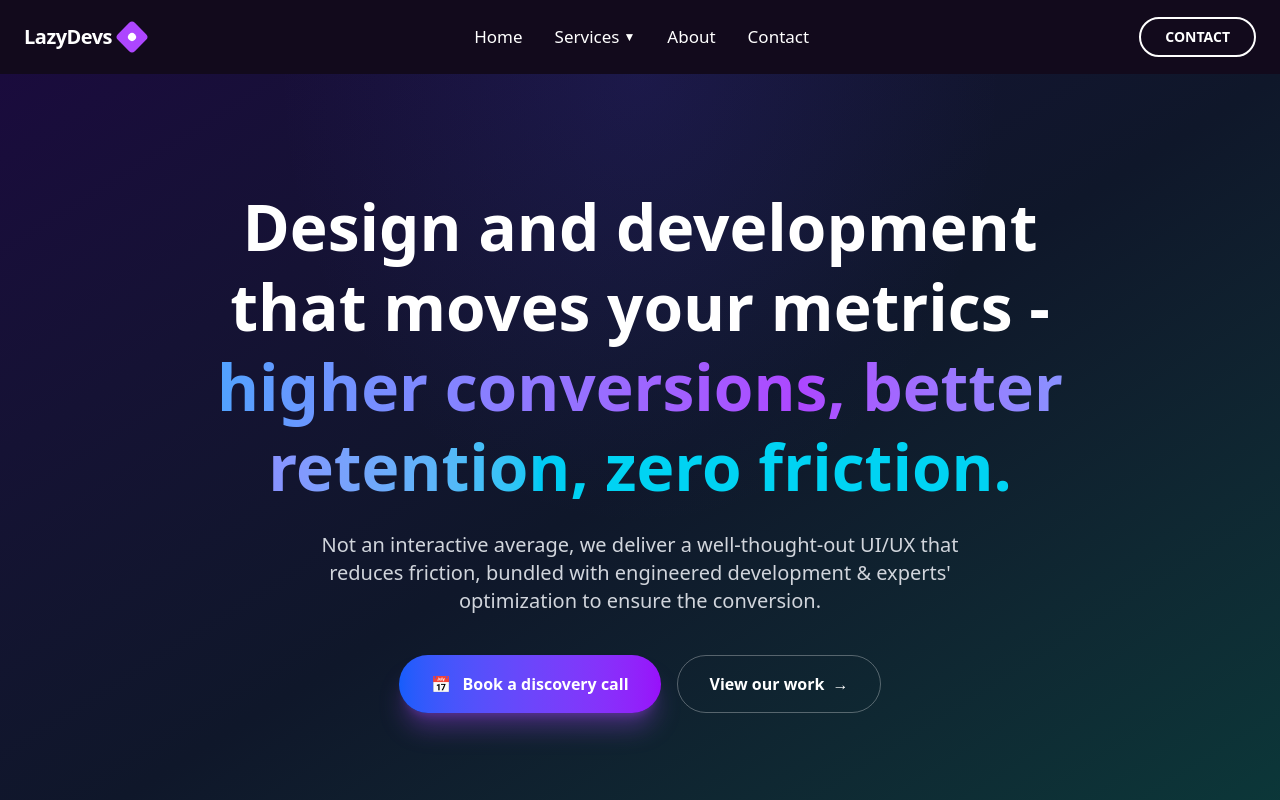
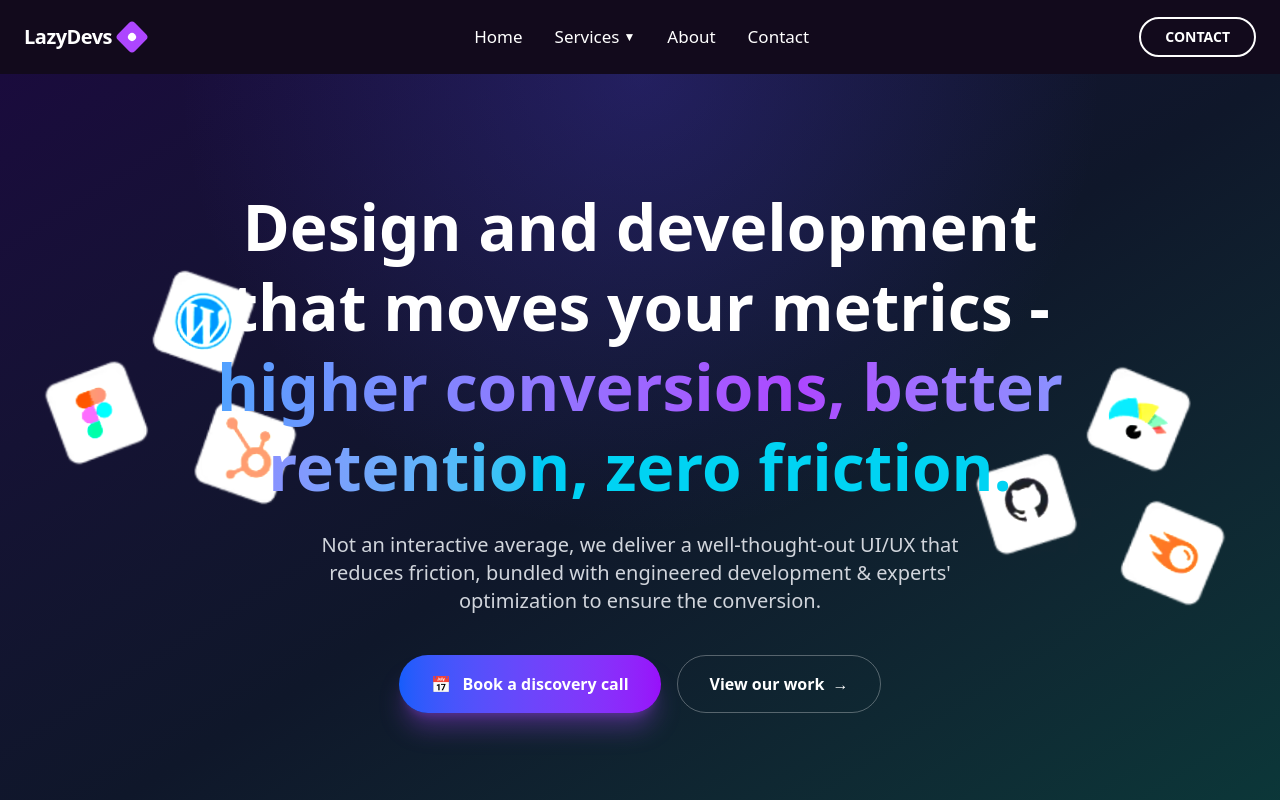
Before and after one commit to sumonpaul55/lazydevsit, a React (Vite) app: page / in a window 1280 px wide. Shown: the top 800 px of the page. Built offline with nearby package versions, Linux system fonts and the light colour scheme.

Commit message:
Banner complete

```diff
--- a/src/components/homePage/Banner.tsx
+++ b/src/components/homePage/Banner.tsx
@@ -1,7 +1,8 @@
 import { useEffect, useRef } from "react";
 import { gsap } from "gsap";
-import left from "../../../public/left.avif";
-import right from "../../../public/right.avif";
+
+const left = "/left.avif";
+const right = "/right.avif";
 
 export default function Banner() {
   const contentRef = useRef<HTMLDivElement | null>(null);
@@ -18,71 +19,85 @@ export default function Banner() {
       { opacity: 1, y: 0, duration: 1.4 },
     );
 
-    // Floating animation for left image
+    gsap.fromTo(
+      leftIconRef.current,
+      {
+        opacity: 0,
+        scale: 0.6,
+      },
+      {
+        opacity: 1,
+        scale: 1,
+        duration: 1.2,
+        delay: 0.4,
+        clearProps: "all",
+      },
+    );
+
+    gsap.fromTo(
+      rightIconRef.current,
+      {
+        opacity: 0,
+        scale: 0.6,
+      },
+      {
+        opacity: 1,
+        scale: 1,
+        duration: 1.2,
+        delay: 0.6,
+        clearProps: "all",
+      },
+    );
+
     gsap.to(leftIconRef.current, {
-      y: -25,
-      duration: 3.5,
-      repeat: -1,
-      yoyo: true,
-      ease: "sine.inOut",
-    });
-
-    // Floating animation for right image
-    gsap.to(rightIconRef.current, {
-      y: -25,
+      y: -35,
+      x: 15,
+      rotation: -4,
       duration: 4,
       repeat: -1,
       yoyo: true,
       ease: "sine.inOut",
     });
 
-    // Initial fade-in for images
-    gsap.from(leftIconRef.current, {
-      opacity: 0,
-      scale: 0.6,
-      duration: 1.2,
-      delay: 0.4,
-    });
-
-    gsap.from(rightIconRef.current, {
-      opacity: 0,
-      scale: 0.6,
-      duration: 1.2,
-      delay: 0.6,
+    gsap.to(rightIconRef.current, {
+      y: 35,
+      x: -15,
+      rotation: 4,
+      duration: 5,
+      repeat: -1,
+      yoyo: true,
+      ease: "sine.inOut",
     });
   }, []);
+
   return (
-    <div className="relative min-h-screen flex items-center justify-center bg-linear-to-br from-[#1a0b3d] via-[#0f172a] to-[#0a3a3a] overflow-hidden px-6 py-20">
-      <div className="absolute inset-0 z-0 bg-[radial-gradient(at_top,#4f46e520_0%,transparent_40%)]" />
+    <div className="relative min-h-screen flex items-center justify-center bg-gradient-to-br from-[#1a0b3d] via-[#0f172a] to-[#0a3a3a] overflow-hidden px-6 py-20">
+      {/* Background Glow */}
+      <div className="absolute inset-0 bg-[radial-gradient(circle_at_top,#4f46e540_0%,transparent_45%)] z-0" />
 
-      {/* Left Floating Image */}
-      <div className="absolute left-10 top-1/4 hidden lg:flex z-10 pointer-events-none">
       <img
         ref={leftIconRef}
         src={left}
         alt="left decoration"
-          className="w-72 md:w-80 object-contain drop-shadow-2xl"
+        className="absolute left-10 top-1/4 hidden lg:block w-64 z-20 object-contain opacity-100 brightness-125 contrast-125"
       />
-      </div>
 
-      {/* Right Floating Image */}
-      <div className="absolute right-10 top-1/3 hidden lg:flex z-10 pointer-events-none">
       <img
         ref={rightIconRef}
         src={right}
         alt="right decoration"
-          className="w-72 md:w-80 object-contain drop-shadow-2xl"
+        className="absolute right-10 top-1/3 hidden lg:block w-64 z-20 object-contain opacity-100 brightness-125 contrast-125"
       />
-      </div>
 
-      {/* Main Centered Content — z-20 keeps text above images if they overlap */}
+      {/* Content */}
       <div
         ref={contentRef}
-        className="max-w-4xl mx-auto text-center relative z-20"
+        className="max-w-4xl mx-auto text-center relative z-30"
       >
         <h1 className="text-5xl md:text-6xl lg:text-[64px] font-bold leading-tight text-white mb-6">
           Design and development that moves your metrics -
           <span className="bg-linear-to-r from-blue-400 via-purple-500 to-cyan-400 bg-clip-text text-transparent">
+            {" "}
             higher conversions, better retention,
           </span>
           <span className="text-cyan-400"> zero friction.</span>
@@ -90,13 +105,12 @@ export default function Banner() {
 
         <p className="text-lg md:text-xl text-gray-300 max-w-2xl mx-auto mb-10">
           Not an interactive average, we deliver a well-thought-out UI/UX that
-          reduces friction, bundled with engineered development &amp; experts'
+          reduces friction, bundled with engineered development & experts'
           optimization to ensure the conversion.
         </p>
 
-        {/* Buttons */}
         <div className="flex flex-col sm:flex-row gap-4 justify-center mb-12">
-          <button className="group px-8 py-4 bg-linear-to-r from-blue-600 to-purple-600 hover:from-blue-500 hover:to-purple-500 rounded-full font-semibold text-white flex items-center justify-center gap-3 transition-all duration-300 hover:scale-105 shadow-xl shadow-purple-500/30">
+          <button className="group px-8 py-4 bg-gradient-to-r from-blue-600 to-purple-600 hover:from-blue-500 hover:to-purple-500 rounded-full font-semibold text-white flex items-center justify-center gap-3 transition-all duration-300 hover:scale-105 shadow-xl shadow-purple-500/30">
             <span>📅</span>
             Book a discovery call
           </button>
```
Lines whose indentation alone changed are shown as unchanged.
